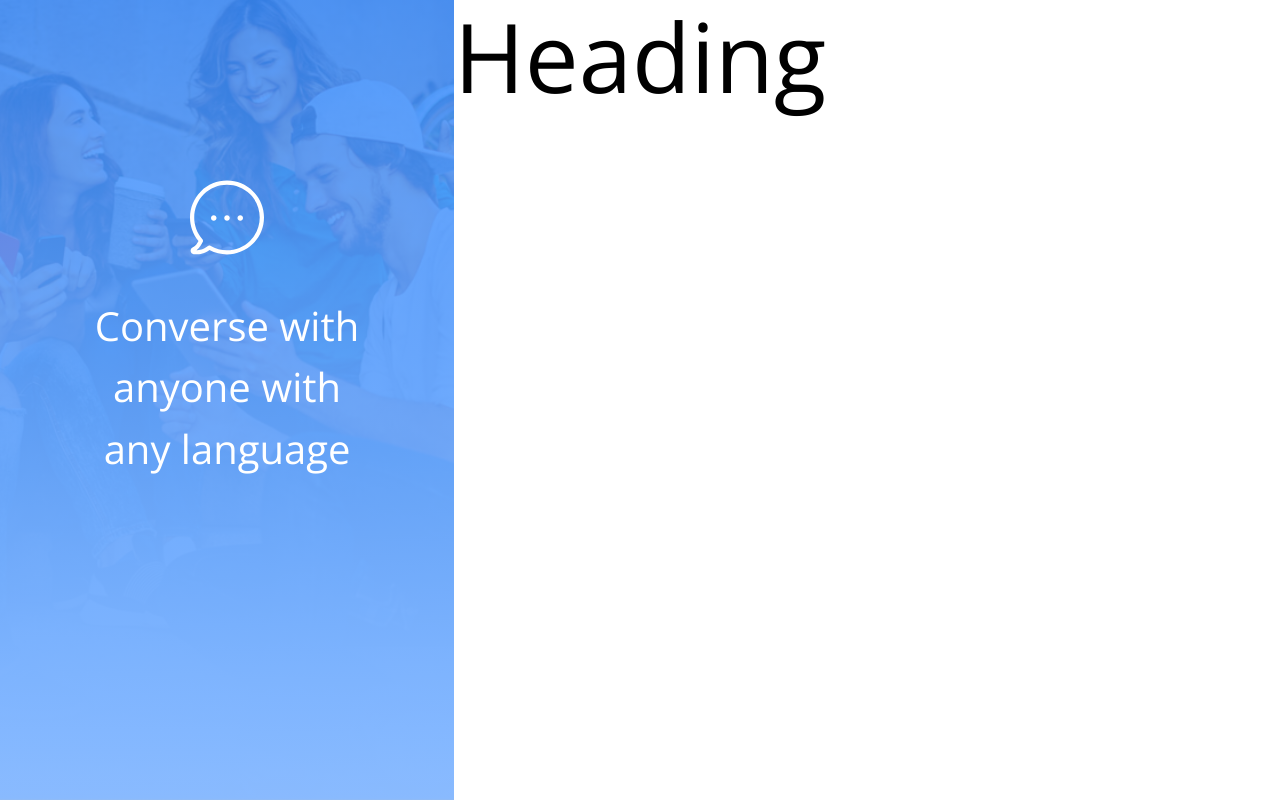
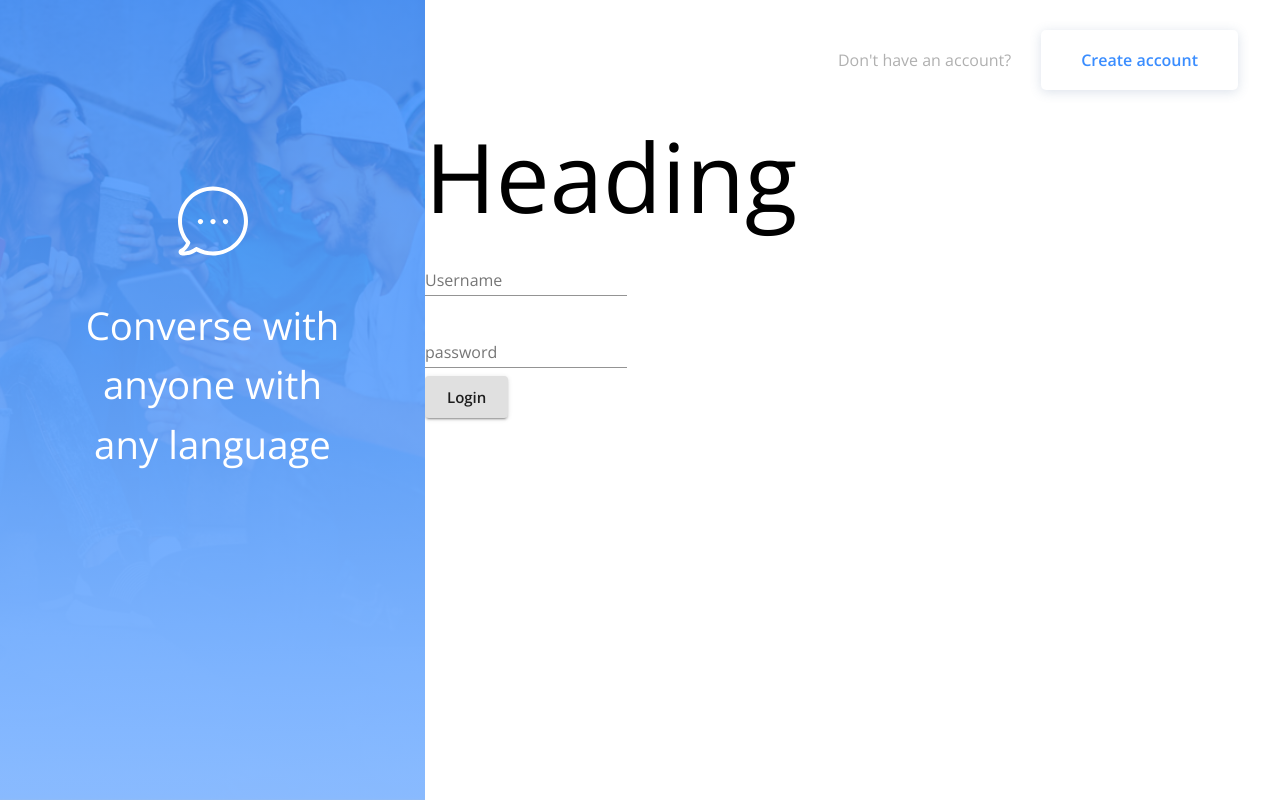
Before and after one commit to KyleMcKell/hatchways-messenger, a React (Create React App) app in the folder client/: page /login in a window 1280 px wide. Built offline with nearby package versions, Linux system fonts and the light colour scheme; no server answers.

Commit message:
added sidebar, header, and form

```diff
--- a/client/src/Login.js
+++ b/client/src/Login.js
@@ -1,18 +1,8 @@
 import React from "react";
 import { Redirect, useHistory } from "react-router-dom";
 import { connect } from "react-redux";
-import {
-  Grid,
-  Box,
-  Typography,
-  Button,
-  FormControl,
-  TextField
-} from "@material-ui/core";
 import { login } from "./store/utils/thunkCreators";
-import bubble from "./assets/bubble.svg";
-import backgroundImg from "./assets/bg-img.png";
-import Layout from "./components/Auth/Layout";
+import { Layout, Header, HeaderButton, Form } from "./components/Auth";
 
 const Login = (props) => {
   const history = useHistory();
@@ -30,45 +20,24 @@ const Login = (props) => {
     return <Redirect to="/home" />;
   }
 
-  // return (
-  //   <Grid container justify="center">
-  //     <Box>
-  //       <Grid container item>
-  //         <Typography>Need to register?</Typography>
-  //         <Button onClick={() => history.push("/register")}>Register</Button>
-  //       </Grid>
-  //       <form onSubmit={handleLogin}>
-  //         <Grid>
-  //           <Grid>
-  //             <FormControl margin="normal" required>
-  //               <TextField
-  //                 aria-label="username"
-  //                 label="Username"
-  //                 name="username"
-  //                 type="text"
-  //               />
-  //             </FormControl>
-  //           </Grid>
-  //           <FormControl margin="normal" required>
-  //             <TextField
-  //               label="password"
-  //               aria-label="password"
-  //               type="password"
-  //               name="password"
-  //             />
-  //           </FormControl>
-  //           <Grid>
-  //             <Button type="submit" variant="contained" size="large">
-  //               Login
-  //             </Button>
-  //           </Grid>
-  //         </Grid>
-  //       </form>
-  //     </Box>
-  //   </Grid>
-  // );
-
-  return <Layout />;
+  return (
+    <Layout>
+      <Header question={"Don't have an account?"}>
+        <HeaderButton onClick={() => history.push("/register")}>
+          Create account
+        </HeaderButton>
+      </Header>
+      <Form onSubmit={handleLogin}>
+        <div className="main-content-form">
+          <div className="form-field">
+            <div className="label"></div>
+            <div className="input"></div>
+          </div>
+          <div className="form-button"></div>
+        </div>
+      </Form>
+    </Layout>
+  );
 };
 
 const mapStateToProps = (state) => {
--- /dev/null
+++ b/client/src/components/Auth/Form.js
@@ -0,0 +1,58 @@
+import React from "react";
+import {
+  Grid,
+  Box,
+  Typography,
+  Button,
+  FormControl,
+  TextField
+} from "@material-ui/core";
+import { makeStyles } from "@material-ui/core/styles";
+
+const useStyles = makeStyles((theme) => ({}));
+
+const Form = ({ title, onSubmit }) => {
+  const classes = useStyles();
+
+  return (
+    <form onSubmit={onSubmit}>
+      <Typography variant="h1">Heading</Typography>
+      <Grid>
+        <Grid>
+          <FormControl margin="normal" required>
+            <TextField
+              aria-label="username"
+              label="Username"
+              name="username"
+              type="text"
+            />
+          </FormControl>
+        </Grid>
+        <FormControl margin="normal" required>
+          <TextField
+            label="password"
+            aria-label="password"
+            type="password"
+            name="password"
+          />
+        </FormControl>
+        <Grid>
+          <Button type="submit" variant="contained" size="large">
+            Login
+          </Button>
+        </Grid>
+      </Grid>
+    </form>
+  );
+};
+
+export default Form;
+
+//<FormControl margin="normal" required>
+//   <TextField
+//     aria-label="username"
+//     label="Username"
+//     name="username"
+//     type="text"
+//   />
+// </FormControl>
--- /dev/null
+++ b/client/src/components/Auth/Header.js
@@ -0,0 +1,40 @@
+import React from "react";
+import { Box, Typography, Button } from "@material-ui/core";
+import { makeStyles } from "@material-ui/core/styles";
+import { useHistory } from "react-router-dom";
+
+const useStyles = makeStyles((theme) => ({
+  root: {
+    display: "flex",
+    justifyContent: "end",
+    alignItems: "center",
+    padding: "30px 42px",
+    gap: "30px"
+  },
+  question: {
+    fontSize: "1rem",
+    color: theme.palette.secondary.main
+  },
+  button: {
+    fontSize: "1rem",
+    color: theme.palette.primary.main,
+    padding: "16px 52px",
+    boxShadow: "0px 2px 12px hsla(215, 34%, 44%, 0.2)",
+    borderRadius: "5px"
+  }
+}));
+
+const Header = ({ question, children }) => {
+  const classes = useStyles();
+
+  return (
+    <Box className={classes.root}>
+      <Typography variant="h3" className={classes.question}>
+        {question}
+      </Typography>
+      {children}
+    </Box>
+  );
+};
+
+export default Header;
--- /dev/null
+++ b/client/src/components/Auth/HeaderButton.js
@@ -0,0 +1,26 @@
+import React from "react";
+import { Button } from "@material-ui/core";
+import { makeStyles } from "@material-ui/core/styles";
+
+const useStyles = makeStyles((theme) => ({
+  root: {
+    fontSize: "1rem",
+    color: theme.palette.primary.main,
+    padding: "1rem 2.5rem",
+    boxShadow: "0px 2px 12px hsla(215, 34%, 44%, 0.2)",
+    borderRadius: "5px",
+    minWidth: "140px"
+  }
+}));
+
+const HeaderButton = ({ onClick, children }) => {
+  const classes = useStyles();
+
+  return (
+    <Button onClick={onClick} className={classes.root}>
+      {children}
+    </Button>
+  );
+};
+
+export default HeaderButton;
--- a/client/src/components/Auth/Layout.js
+++ b/client/src/components/Auth/Layout.js
@@ -1,32 +1,25 @@
-import { Grid, Box, Typography } from "@material-ui/core";
+import { Box } from "@material-ui/core";
 import React from "react";
-import Sidebar from "./Sidebar";
+import { Sidebar } from "./index";
+import { makeStyles } from "@material-ui/styles";
 
-const Layout = () => {
+const useStyles = makeStyles((theme) => ({
+  root: {
+    height: "100%",
+    display: "flex",
+    flexDirection: "row-reverse"
+  },
+  content: {
+    flex: "auto"
+  }
+}));
+
+const Layout = ({ children }) => {
+  const classes = useStyles();
+
   return (
-    <Box
-      container
-      display={"flex"}
-      flexDirection={"row-reverse"}
-      sx={{ height: "100%" }}
-    >
-      <Box flex={"auto"}>
-        <div className="main-header">
-          <div className="main-header-text"></div>
-          <div className="routing-button"></div>
-        </div>
-        <div className="main-content">
-          <Typography variant="h1">Heading</Typography>
-          <div className="main-content-form">
-            <div className="form-field">
-              <div className="label"></div>
-              <div className="input"></div>
-            </div>
-            <div className="form-button"></div>
-          </div>
-        </div>
-      </Box>
-
+    <Box container className={classes.root}>
+      <Box className={classes.content}>{children}</Box>
       <Sidebar />
     </Box>
   );
--- a/client/src/components/Auth/Sidebar.js
+++ b/client/src/components/Auth/Sidebar.js
@@ -35,7 +35,7 @@ const useStyles = makeStyles((theme) => ({
     color: "white",
     fontWeight: "normal",
     fontStyle: "normal",
-    fontSize: "clamp(1.5rem, 2vw + 1rem, 2.5rem)",
+    fontSize: "clamp(1.5rem, 2vw + 1rem, 2.4rem)",
     lineHeight: "154%"
   },
   icon: {
@@ -75,8 +75,12 @@ const Sidebar = () => {
   const classes = useStyles();
 
   return (
-    <Box className={classes.root}>
-      <Box position={"absolute"} className={classes.contentContainer}>
+    <Box className={classes.root} component={"aside"}>
+      <Box
+        position={"absolute"}
+        className={classes.contentContainer}
+        component={"section"}
+      >
         <img src={bubble} className={classes.icon} alt="icon" />
         <Typography variant="h2" className={classes.content}>
           Converse with anyone with any language
--- a/client/src/components/Auth/index.js
+++ b/client/src/components/Auth/index.js
@@ -1 +1,5 @@
 export { default as Sidebar } from "./Sidebar";
+export { default as Layout } from "./Layout";
+export { default as Form } from "./Form";
+export { default as Header } from "./Header";
+export { default as HeaderButton } from "./HeaderButton";
```
Also changed, not shown: client/src/components/Auth/FormButton.js (added, +7 -0 lines).
